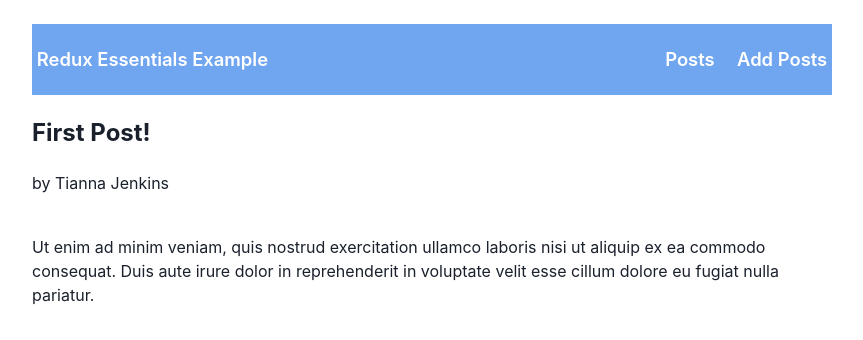
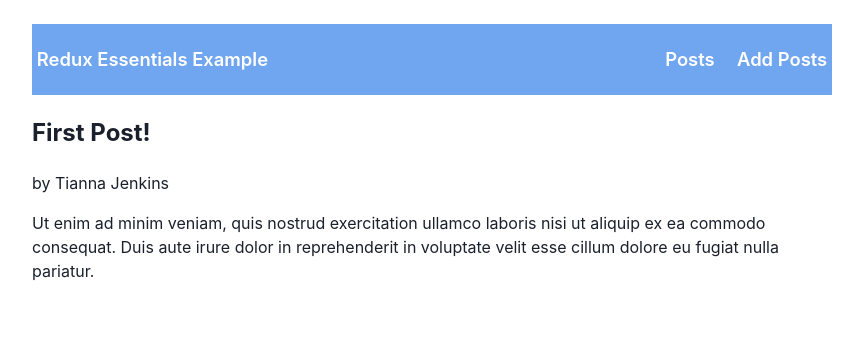
Before and after one commit to MajkoDev/redux-toolkit, a React (Vite) app: page /posts/1 in a window 1280 px wide. Shown: the top 340 px of the page, without its empty margins (208-1071 px from the left). Built offline with nearby package versions, Linux system fonts and the light colour scheme.

Commit message:
Update SinglePostPage.jsx

```diff
--- a/03-post-intermediate/SinglePostPage.jsx
+++ b/03-post-intermediate/SinglePostPage.jsx
@@ -20,12 +20,19 @@ const SinglePostPage = () => {
   }
 
   return (
-    <article className="post">
+    <article className="cart-large ">
       <h2>{post.title}</h2>
-      <PostAuthor userId={post.user} />
-      <br />
-      <TimeAgo timestamp={post.date} />
-      <br />
+      <div
+        style={{
+          display: "flex",
+          justifyContent: "space-between",
+          alignItems: "center",
+        }}
+      >
+        <PostAuthor userId={post.user} />
+        <TimeAgo timestamp={post.date} />
+      </div>
+
       <p className="post-content">{post.content}</p>
       <Link to={`/edit/${post.id}`} className="button">
         Edit Post
```
